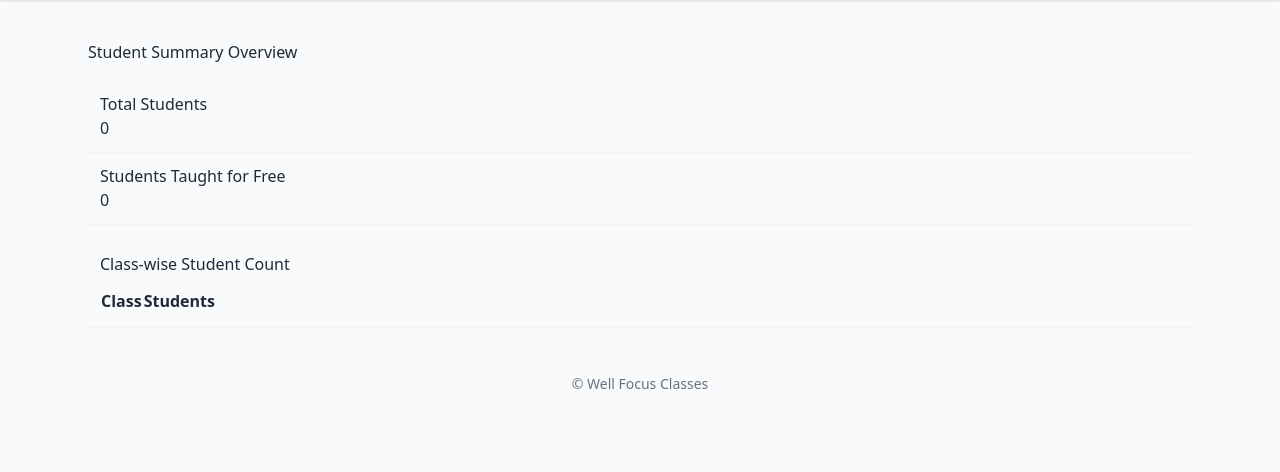
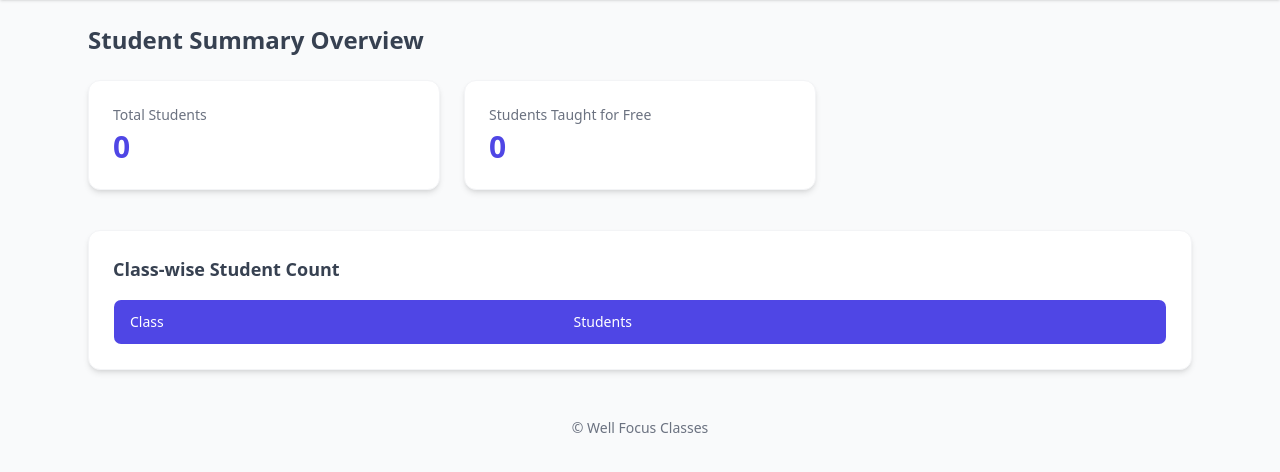
Before and after one commit to FairozAhmadSheikh/Bright_Horizion_Tution_Center_Fee_Management, a Flask app: page /admin/summary in a window 1280 px wide. Shown: the part 56-528 px from the top of the page. Run offline with Flask 3, Linux system fonts and the light colour scheme; the visitor is signed in with stand-in values (Sample User, id 1); data that the repository does not hold is empty; some libraries are stand-ins or nearby versions.

Commit message:
updated summary page

```diff
--- a/templates/summary.html
+++ b/templates/summary.html
@@ -2,47 +2,51 @@
 {% block title %}Summary - Well Focus Classes{% endblock %}
 
 {% block content %}
-<div class="container mt-4">
 
-    <h2 class="mb-4">Student Summary Overview</h2>
+<h2 class="text-2xl font-semibold mb-6 text-gray-700">Student Summary Overview</h2>
 
-    <!-- Summary Cards -->
-    <div class="row mb-4">
-        <div class="col-md-4">
-            <div class="card shadow-sm p-3">
-                <h5>Total Students</h5>
-                <h2>{{ total_students }}</h2>
-            </div>
-        </div>
+<!-- Summary Cards -->
+<div class="grid grid-cols-1 sm:grid-cols-2 lg:grid-cols-3 gap-6 mb-10">
 
-        <div class="col-md-4">
-            <div class="card shadow-sm p-3">
-                <h5>Students Taught for Free</h5>
-                <h2>{{ free_students }}</h2>
-            </div>
-        </div>
+    <div class="bg-white p-6 rounded-xl shadow-md border border-gray-100">
+        <h5 class="text-gray-500 text-sm mb-1">Total Students</h5>
+        <h2 class="text-3xl font-bold text-indigo-600">{{ total_students }}</h2>
     </div>
 
-    <!-- Class Wise Table -->
-    <div class="card shadow-sm p-3">
-        <h4>Class-wise Student Count</h4>
-        <table class="table table-bordered mt-3">
-            <thead>
+    <div class="bg-white p-6 rounded-xl shadow-md border border-gray-100">
+        <h5 class="text-gray-500 text-sm mb-1">Students Taught for Free</h5>
+        <h2 class="text-3xl font-bold text-indigo-600">{{ free_students }}</h2>
+    </div>
+
+</div>
+
+<!-- Class Wise Table with Better Styling -->
+<div class="bg-white p-6 rounded-xl shadow-md border border-gray-100">
+
+    <h4 class="text-lg font-semibold text-gray-700 mb-4">Class-wise Student Count</h4>
+
+    <div class="overflow-x-auto">
+        <table class="min-w-full border border-gray-200 rounded-lg overflow-hidden">
+
+            <thead class="bg-indigo-600 text-white">
                 <tr>
-                    <th>Class</th>
-                    <th>Students</th>
+                    <th class="px-4 py-3 text-left text-sm font-medium">Class</th>
+                    <th class="px-4 py-3 text-left text-sm font-medium">Students</th>
                 </tr>
             </thead>
-            <tbody>
+
+            <tbody class="divide-y divide-gray-200">
                 {% for c in class_counts %}
-                <tr>
-                    <td>{{ c._id }}</td>
-                    <td>{{ c.count }}</td>
+                <tr class="hover:bg-gray-50 transition">
+                    <td class="px-4 py-3 text-gray-700">{{ c._id }}</td>
+                    <td class="px-4 py-3 text-gray-700 font-semibold">{{ c.count }}</td>
                 </tr>
                 {% endfor %}
             </tbody>
+
         </table>
     </div>
 
 </div>
+
 {% endblock %}
```
